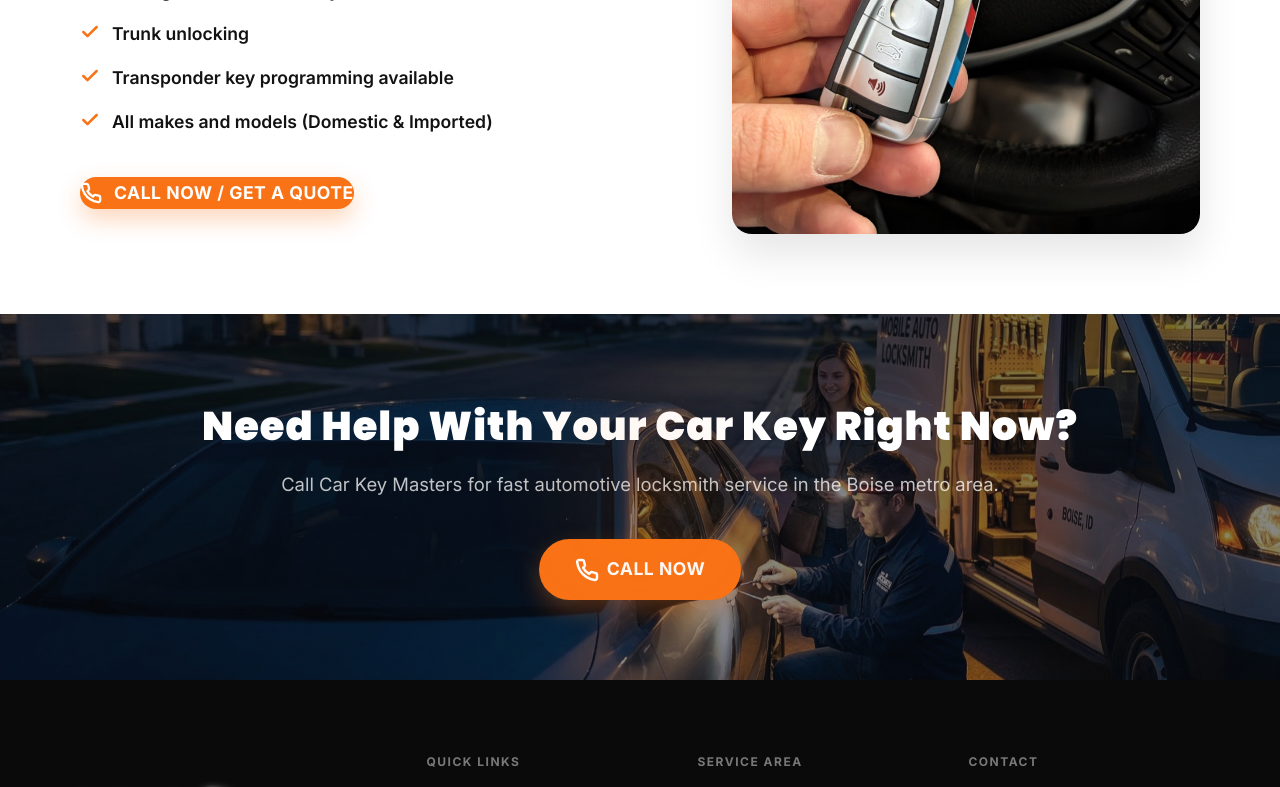
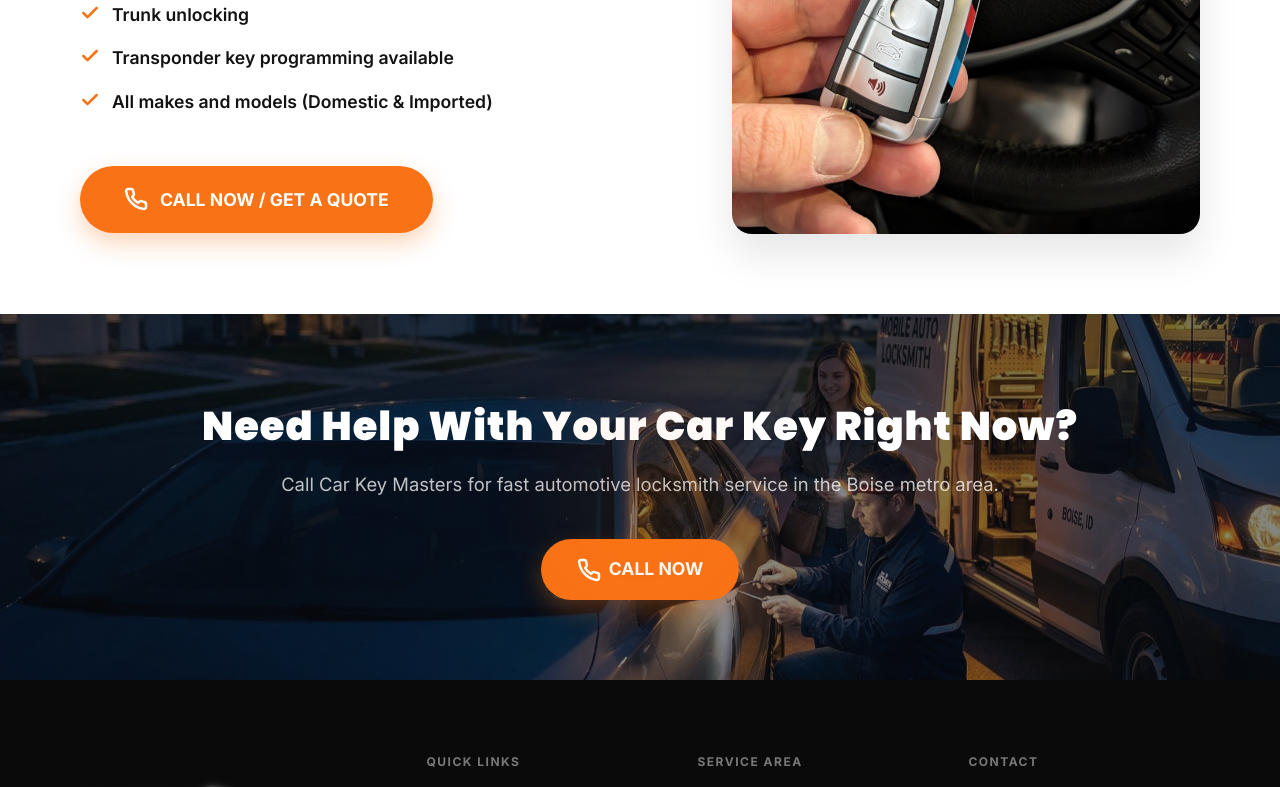
Before and after one commit to saskij/https-github.com-_-demo-locksmith, a Next.js app: page /en/services/car-lockout in a window 1280 px wide. Shown: the part 1397-2184 px from the top of the page. Built offline with nearby package versions, Linux system fonts and the light colour scheme.

Commit message:
UI: improved service page button styling and added .btn--lg class

```diff
--- a/app/globals.css
+++ b/app/globals.css
@@ -90,7 +90,13 @@ ul {
   transition: var(--transition);
   white-space: nowrap;
   text-transform: uppercase;
-  letter-spacing: 0.5px;
+  padding: 12px 28px;
+}
+
+.btn--lg {
+  padding: 18px 44px;
+  font-size: 1.1rem;
+  min-height: 60px;
 }
 
 .btn--primary {
--- a/components/ServicePageLayout.jsx
+++ b/components/ServicePageLayout.jsx
@@ -38,10 +38,10 @@ export default function ServicePageLayout({ tr, serviceImage, lang }) {
                                 ))}
                             </ul>
 
-                            <div style={{ marginTop: '40px' }}>
-                                <a href="tel:+12086868099" className="btn btn--primary btn--lg" style={{ display: 'inline-flex', alignItems: 'center', gap: '12px' }}>
-                                    <svg width="22" height="22" viewBox="0 0 24 24" fill="none" stroke="currentColor" strokeWidth="2.5" strokeLinecap="round" strokeLinejoin="round"><path d="M22 16.92v3a2 2 0 0 1-2.18 2 19.79 19.79 0 0 1-8.63-3.07 19.5 19.5 0 0 1-6-6 19.79 19.79 0 0 1-3.07-8.67A2 2 0 0 1 4.11 2h3a2 2 0 0 1 2 1.72c.127.96.361 1.903.7 2.81a2 2 0 0 1-.45 2.11L8.09 9.91a16 16 0 0 0 6 6l1.27-1.27a2 2 0 0 1 2.11-.45c.907.339 1.85.573 2.81.7A2 2 0 0 1 22 16.92z" /></svg>
-                                    {callBtnText}
+                            <div style={{ marginTop: '48px' }}>
+                                <a href="tel:+12086868099" className="btn btn--primary btn--lg">
+                                    <svg width="24" height="24" viewBox="0 0 24 24" fill="none" stroke="currentColor" strokeWidth="2.5" strokeLinecap="round" strokeLinejoin="round"><path d="M22 16.92v3a2 2 0 0 1-2.18 2 19.79 19.79 0 0 1-8.63-3.07 19.5 19.5 0 0 1-6-6 19.79 19.79 0 0 1-3.07-8.67A2 2 0 0 1 4.11 2h3a2 2 0 0 1 2 1.72c.127.96.361 1.903.7 2.81a2 2 0 0 1-.45 2.11L8.09 9.91a16 16 0 0 0 6 6l1.27-1.27a2 2 0 0 1 2.11-.45c.907.339 1.85.573 2.81.7A2 2 0 0 1 22 16.92z" /></svg>
+                                    <span style={{ marginLeft: '4px' }}>{callBtnText}</span>
                                 </a>
                             </div>
                         </div>
```
